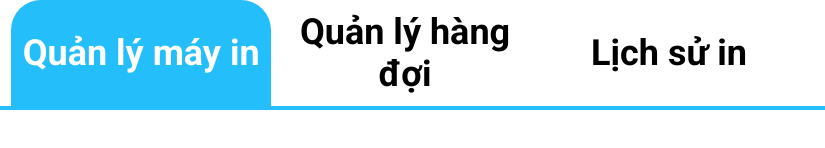
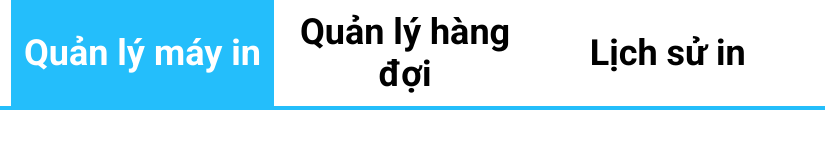
Before and after one commit to uyaware/DA241, a plain HTML site: page admin-printer-home.html in a window 1280 px wide. Shown: the top 148 px of the page, 146-971 px from the left. Drawn offline with Linux system fonts and the light colour scheme.

Commit message:
update admin navbar

```diff
--- a/styles/general/admin-navbar.css
+++ b/styles/general/admin-navbar.css
@@ -18,9 +18,11 @@
 
 .admin-navbar-middle {
   flex: 1;
+  max-width: 900px;
+  min-width: 500px;
 
-  display: flex;
-  flex-direction: row;
+  display: grid;
+  grid-template-columns: 1fr 1fr 1fr;
   justify-content: space-between;
   align-items: stretch;
 
@@ -34,10 +36,6 @@
   display: flex;
   align-items: center;
   justify-content: center;
-
-  width: 260px;
-  border-top-left-radius: 30px;
-  border-top-right-radius: 30px;
 
   font-size: 36px;
   text-decoration: none;
```
